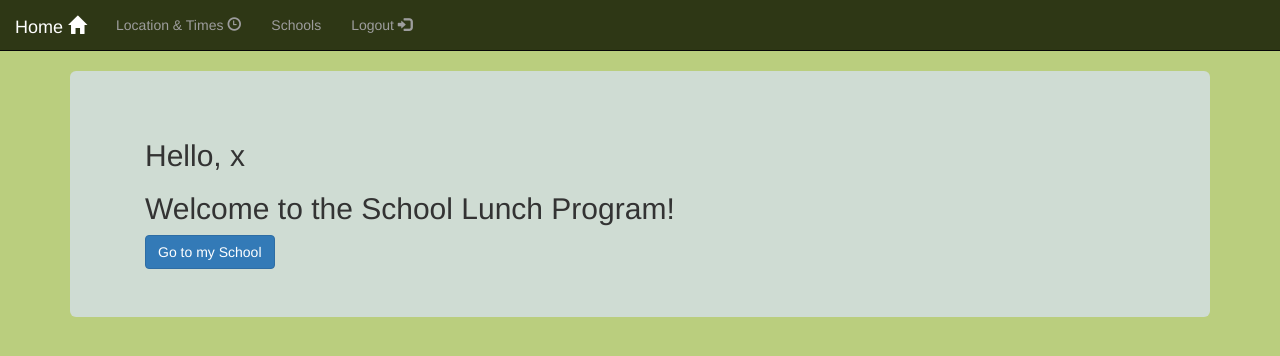
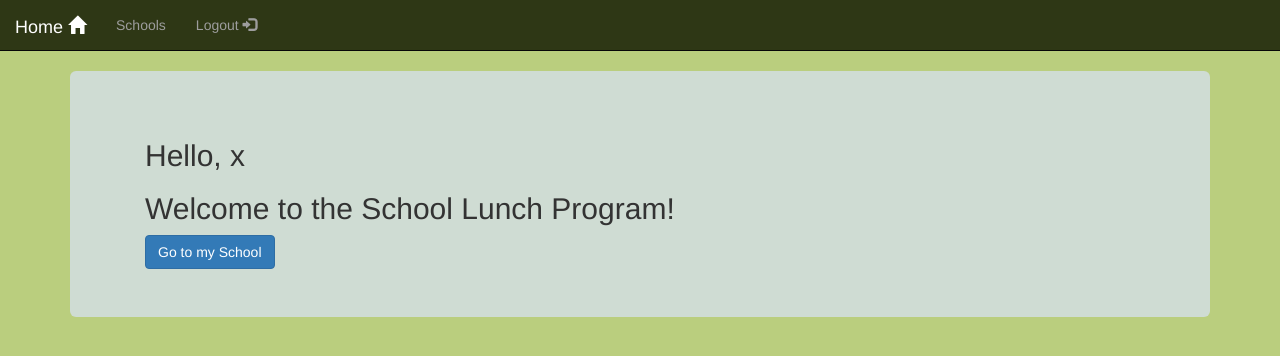
Before and after one commit to WildernessBear/447-COVID-lunch-proj, a Django app: page / in a window 1280 px wide. Shown: the top 356 px of the page. Run offline with Django 3.2, Linux system fonts and the light colour scheme; a user stored in the database is signed in; some libraries are stand-ins or nearby versions.

Commit message:
Removed a line added erroneously during last merge
Approved by all teammates

```diff
--- a/Lunchtime/Lproj/templates/Lapp/base.html
+++ b/Lunchtime/Lproj/templates/Lapp/base.html
@@ -19,7 +19,6 @@
           {# Some logic on what to display for last item#}
           {% if user.is_authenticated %}
             <li><a class="navbar-brand" href="{% url 'index' %}"> Home <span class="glyphicon glyphicon-home"></span></a></li>
-            <li><a class="navbar-link" href="{% url 'Lapp:loc_time_menu' %}"> Location & Times <span class="glyphicon glyphicon-time"></span></a></li>
             <!-- <li><a class="navbar-link" href="{% url 'Lapp:meals_menu' %}">Meals</a></li> -->
             <li><a class="navbar-link" href="{% url 'Lapp:schools_menu' %}">Schools</a></li>
             <li><a href="{% url 'logout' %}"> Logout <span class="glyphicon glyphicon-log-in"></span></a></li>
```
